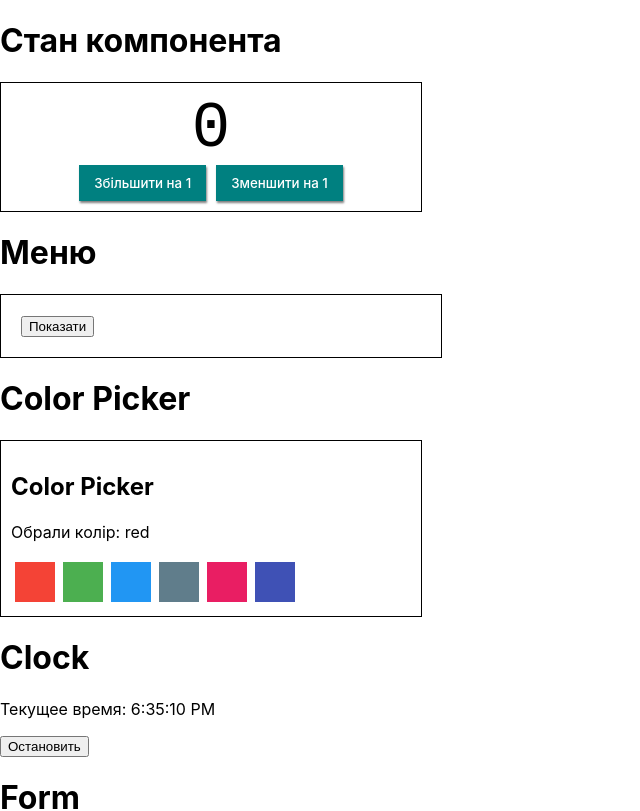
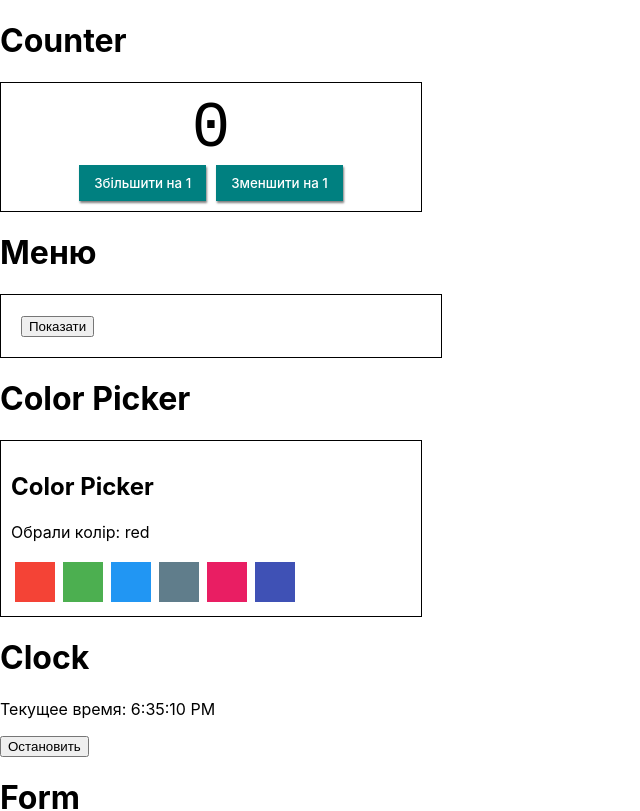
Before and after one commit to IrynkaKol/practic-react-class-componrnts, a React (Create React App) app: page / in a window 1280 px wide. Shown: the top 811 px of the page, without its empty margins (0-640 px from the left). Built offline with nearby package versions, Linux system fonts and the light colour scheme.

Commit message:
Update App.jsx

```diff
--- a/src/components/App.jsx
+++ b/src/components/App.jsx
@@ -48,7 +48,9 @@ class App extends Component {
 
     return (
       <>
-        <h1>Стан компонента</h1>
+
+
+        <h1>Counter</h1>
         <Counter initialValue={0} />
 
         <h1>Меню</h1>
```
